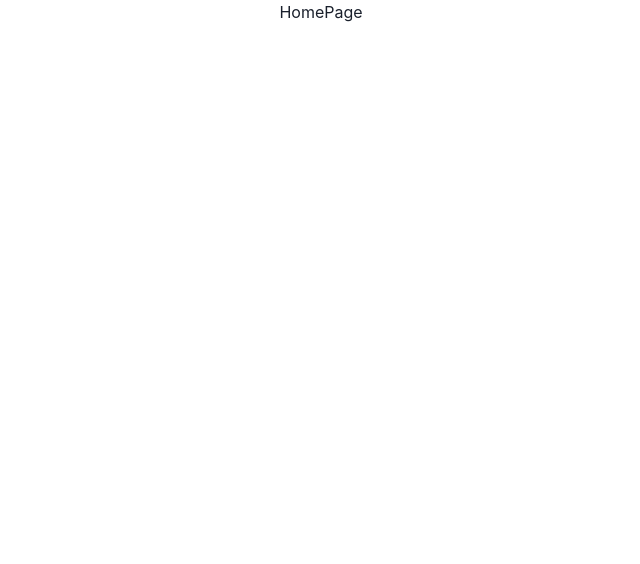
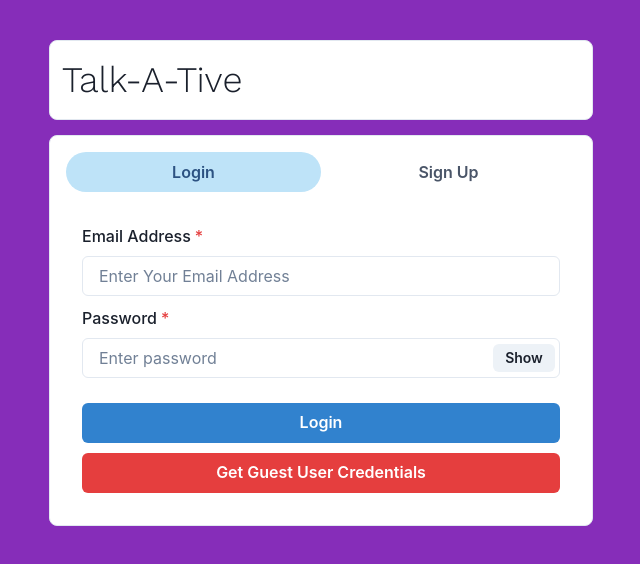
Before and after one commit to infysumanta/mern-socket-io-realtime-chat-app, a React (Create React App) app in the folder client/: page / in a window 1280 px wide. Shown: the top 564 px of the page, without its empty margins (319-959 px from the left). Built offline with nearby package versions, Linux system fonts and the light colour scheme.

Commit message:
login and signup design

```diff
--- a/client/src/App.css
+++ b/client/src/App.css
@@ -1,38 +1,23 @@
+@import url("https://fonts.googleapis.com/css2?family=Work+Sans:wght@300&display=swap");
+
 .App {
-  text-align: center;
+  min-height: 100vh;
+  display: flex;
+  background-color: rgb(134, 45, 185);
+  /* background-image: url("./background.png"); */
+  background-position: center;
+  background-size: cover;
 }
 
-.App-logo {
-  height: 40vmin;
-  pointer-events: none;
+::-webkit-scrollbar {
+  width: 0px;
 }
 
-@media (prefers-reduced-motion: no-preference) {
-  .App-logo {
-    animation: App-logo-spin infinite 20s linear;
-  }
+::-webkit-scrollbar-thumb {
+  background: rgba(136, 136, 136, 0.281);
 }
 
-.App-header {
-  background-color: #282c34;
-  min-height: 100vh;
-  display: flex;
-  flex-direction: column;
-  align-items: center;
-  justify-content: center;
-  font-size: calc(10px + 2vmin);
-  color: white;
+/* Handle on hover */
+::-webkit-scrollbar-thumb:hover {
+  background: #555;
 }
-
-.App-link {
-  color: #61dafb;
-}
-
-@keyframes App-logo-spin {
-  from {
-    transform: rotate(0deg);
-  }
-  to {
-    transform: rotate(360deg);
-  }
-}
--- /dev/null
+++ b/client/src/components/authentication/Login.js
@@ -0,0 +1,72 @@
+import {
+  Button,
+  FormControl,
+  FormLabel,
+  Input,
+  InputGroup,
+  InputRightElement,
+  VStack,
+} from "@chakra-ui/react";
+import React, { useState } from "react";
+
+const Login = () => {
+  const [show, setShow] = useState(false);
+  const handleClick = () => setShow(!show);
+  const [email, setEmail] = useState();
+  const [password, setPassword] = useState();
+  const [loading, setLoading] = useState(false);
+
+  const submitHandler = () => {};
+
+  return (
+    <VStack spacing="10px">
+      <FormControl id="email" isRequired>
+        <FormLabel>Email Address</FormLabel>
+        <Input
+          value={email}
+          type="email"
+          placeholder="Enter Your Email Address"
+          onChange={(e) => setEmail(e.target.value)}
+        />
+      </FormControl>
+      <FormControl id="password" isRequired>
+        <FormLabel>Password</FormLabel>
+        <InputGroup size="md">
+          <Input
+            value={password}
+            onChange={(e) => setPassword(e.target.value)}
+            type={show ? "text" : "password"}
+            placeholder="Enter password"
+          />
+          <InputRightElement width="4.5rem">
+            <Button h="1.75rem" size="sm" onClick={handleClick}>
+              {show ? "Hide" : "Show"}
+            </Button>
+          </InputRightElement>
+        </InputGroup>
+      </FormControl>
+      <Button
+        colorScheme="blue"
+        width="100%"
+        style={{ marginTop: 15 }}
+        onClick={submitHandler}
+        isLoading={loading}
+      >
+        Login
+      </Button>
+      <Button
+        variant="solid"
+        colorScheme="red"
+        width="100%"
+        onClick={() => {
+          setEmail("guest@example.com");
+          setPassword("123456");
+        }}
+      >
+        Get Guest User Credentials
+      </Button>
+    </VStack>
+  );
+};
+
+export default Login;
--- /dev/null
+++ b/client/src/components/authentication/Signup.js
@@ -0,0 +1,84 @@
+import {
+  Button,
+  FormControl,
+  FormLabel,
+  Input,
+  InputGroup,
+  InputRightElement,
+  VStack,
+} from "@chakra-ui/react";
+import React, { useState } from "react";
+
+const Signup = () => {
+  const [name, setName] = useState("");
+  const [email, setEmail] = useState("");
+  const [password, setPassword] = useState("");
+  const [confirmpassword, setConfirmpassword] = useState();
+  const [loading, setLoading] = useState(false);
+
+  const [show, setShow] = useState(false);
+  const handleClick = () => setShow(!show);
+
+  const submitHandler = () => {};
+
+  return (
+    <VStack spacing="5px">
+      <FormControl id="first-name" isRequired>
+        <FormLabel>Name</FormLabel>
+        <Input
+          placeholder="Enter Your Name"
+          onChange={(e) => setName(e.target.value)}
+        />
+      </FormControl>
+      <FormControl id="email" isRequired>
+        <FormLabel>Email Address</FormLabel>
+        <Input
+          type="email"
+          placeholder="Enter Your Email Address"
+          onChange={(e) => setEmail(e.target.value)}
+        />
+      </FormControl>
+      <FormControl id="password" isRequired>
+        <FormLabel>Password</FormLabel>
+        <InputGroup size="md">
+          <Input
+            type={show ? "text" : "password"}
+            placeholder="Enter Password"
+            onChange={(e) => setPassword(e.target.value)}
+          />
+          <InputRightElement width="4.5rem">
+            <Button h="1.75rem" size="sm" onClick={handleClick}>
+              {show ? "Hide" : "Show"}
+            </Button>
+          </InputRightElement>
+        </InputGroup>
+      </FormControl>
+      <FormControl id="password" isRequired>
+        <FormLabel>Confirm Password</FormLabel>
+        <InputGroup size="md">
+          <Input
+            type={show ? "text" : "password"}
+            placeholder="Confirm password"
+            onChange={(e) => setConfirmpassword(e.target.value)}
+          />
+          <InputRightElement width="4.5rem">
+            <Button h="1.75rem" size="sm" onClick={handleClick}>
+              {show ? "Hide" : "Show"}
+            </Button>
+          </InputRightElement>
+        </InputGroup>
+      </FormControl>
+      <Button
+        colorScheme="blue"
+        width="100%"
+        style={{ marginTop: 15 }}
+        onClick={submitHandler}
+        isLoading={loading}
+      >
+        Sign Up
+      </Button>
+    </VStack>
+  );
+};
+
+export default Signup;
--- a/client/src/pages/HomePage.js
+++ b/client/src/pages/HomePage.js
@@ -1,7 +1,52 @@
 import React from "react";
+import {
+  Box,
+  Container,
+  Tab,
+  TabList,
+  TabPanel,
+  TabPanels,
+  Tabs,
+  Text,
+} from "@chakra-ui/react";
+import Login from "../components/authentication/Login";
+import Signup from "../components/authentication/Signup";
 
 const HomePage = () => {
-  return <div>HomePage</div>;
+  return (
+    <Container maxW="xl" centerContent>
+      <Box
+        d="flex"
+        justifyContent="center"
+        p={3}
+        bg="white"
+        w="100%"
+        m="40px 0 15px 0"
+        borderRadius="lg"
+        borderWidth="1px"
+      >
+        <Text fontSize="4xl" fontFamily="Work sans">
+          Talk-A-Tive
+        </Text>
+      </Box>
+      <Box bg="white" w="100%" p={4} borderRadius="lg" borderWidth="1px">
+        <Tabs isFitted variant="soft-rounded">
+          <TabList mb="1em">
+            <Tab>Login</Tab>
+            <Tab>Sign Up</Tab>
+          </TabList>
+          <TabPanels>
+            <TabPanel>
+              <Login />
+            </TabPanel>
+            <TabPanel>
+              <Signup />
+            </TabPanel>
+          </TabPanels>
+        </Tabs>
+      </Box>
+    </Container>
+  );
 };
 
 export default HomePage;
```
Also changed, not shown: 1 other file (tests, documents, lock files or other folders).
